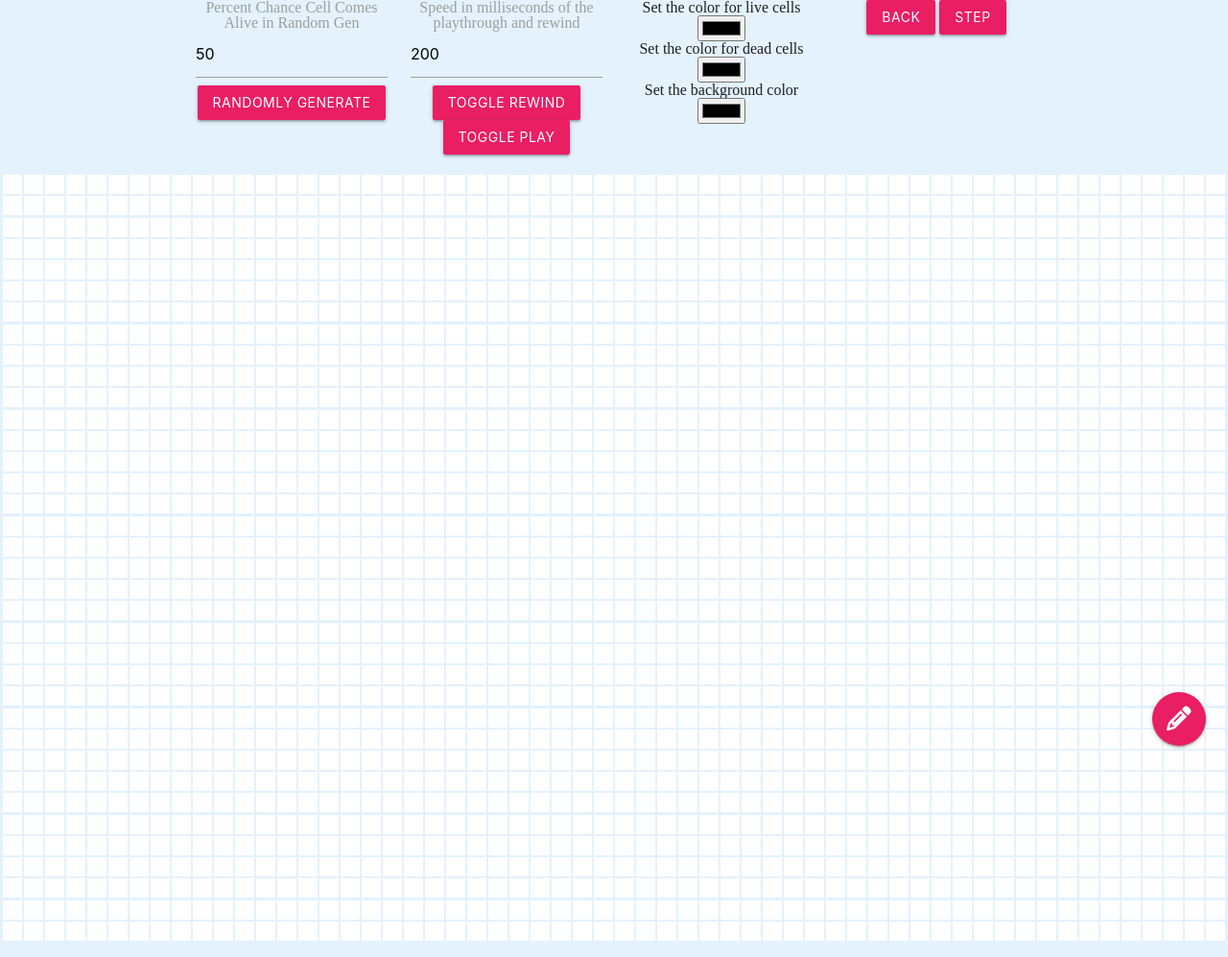
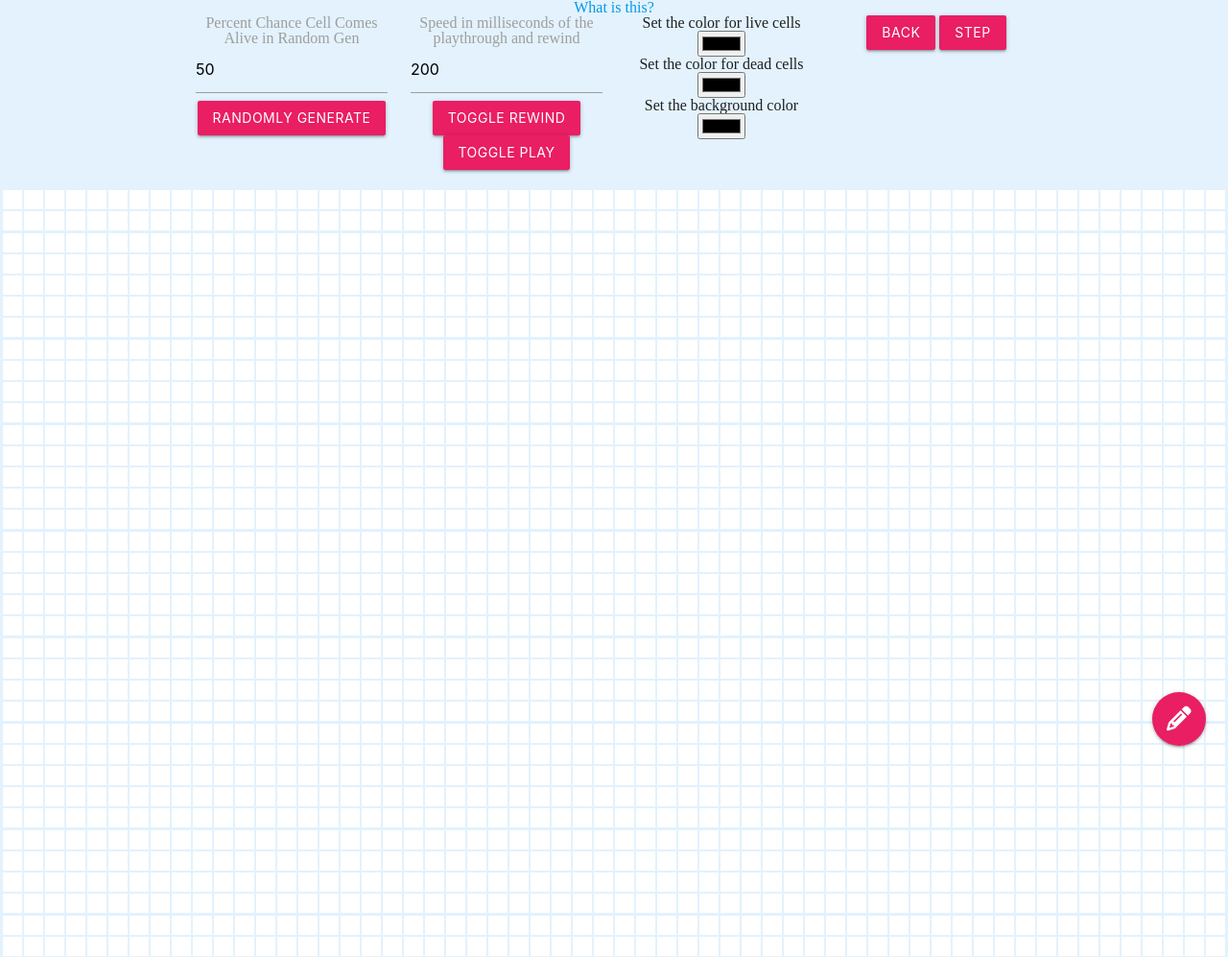
Before and after one commit to bekkblando/conway_js, a website: page index.html in a window 1280 px wide. Shown: the whole page at 96% size. Drawn offline with Linux system fonts and the light colour scheme.

Commit message:
link to game of life

```diff
--- a/index.html
+++ b/index.html
@@ -16,6 +16,7 @@ src="https://www.youtube.com/embed/3siHgkArebE">
 </iframe> -->
     <section class="menu">
       <div class="container">
+        <a href="https://en.wikipedia.org/wiki/Conway%27s_Game_of_Life" target = "_blank">What is this?</a>
           <div class = "row">
             <div class="col s3">
               <label for="percent">Percent Chance Cell Comes Alive in Random Gen</label>
```
